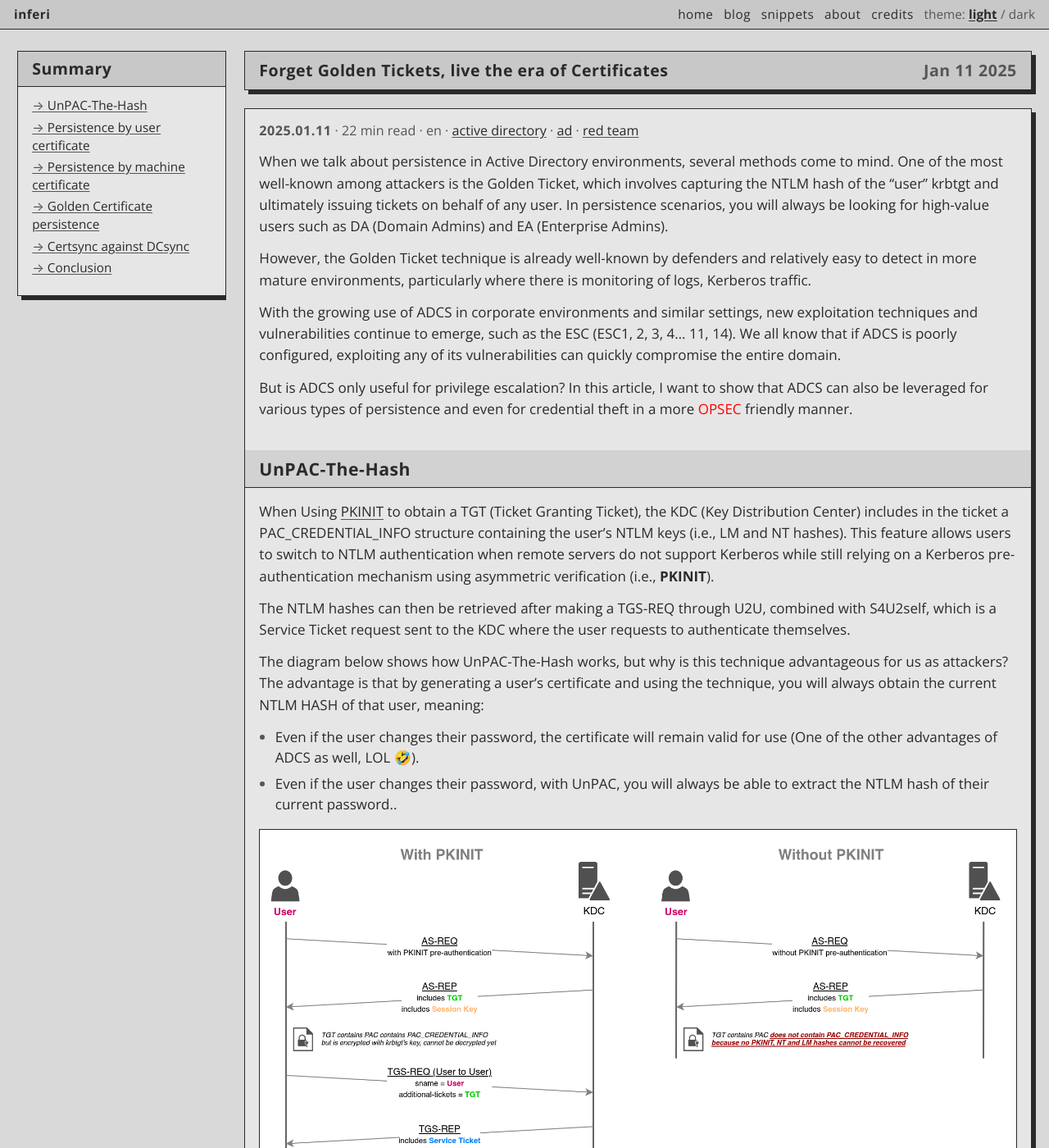
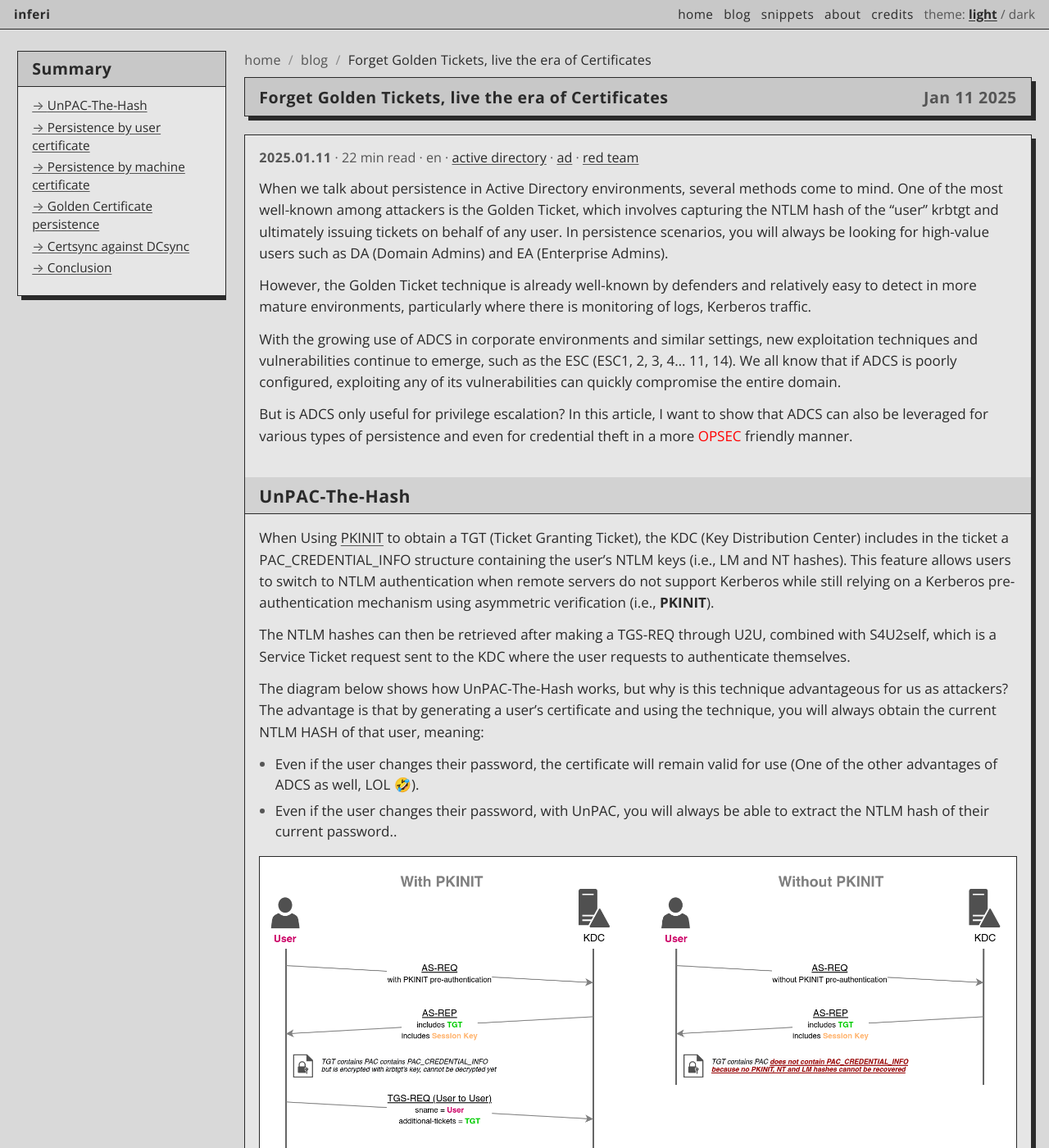
Before and after one commit to infericlub/infericlub.github.io, a Jekyll site: the page built from _posts/2025-01-11-adcs.md, in a window 1280 px wide and 1400 px high. Shown: the whole window at 82% size. Built offline with Jekyll 4.4.1, drawn with Linux system fonts in a browser that asks for light colours.

Commit message:
feat(post): add breadcrumb trail (home / blog / title) above note title
Co-Authored-By: Claude Opus 4.7 (1M context) <noreply@anthropic.com>

```diff
--- a/_layouts/post.html
+++ b/_layouts/post.html
@@ -11,6 +11,14 @@ layout: default
   </aside>
 
   <div class="post-main">
+    <nav class="breadcrumbs" aria-label="breadcrumb">
+      <a href="{{ '/' | relative_url }}">home</a>
+      <span aria-hidden="true">/</span>
+      <a href="{{ '/blog/' | relative_url }}">blog</a>
+      <span aria-hidden="true">/</span>
+      <span aria-current="page">{{ page.title }}</span>
+    </nav>
+
     <div class="notes">
       <div class="note-container">
         <div class="note-title">{{ page.title }}</div>
--- a/_sass/_components.scss
+++ b/_sass/_components.scss
@@ -1,3 +1,28 @@
+/* BREADCRUMBS, post-page trail above the title */
+
+.breadcrumbs {
+  font-size: .95rem;
+  color: var(--underline);
+  margin-bottom: .6rem;
+  letter-spacing: .01em;
+}
+.breadcrumbs a {
+  color: var(--underline);
+  text-decoration: none;
+}
+.breadcrumbs a:hover {
+  color: var(--link);
+  text-decoration: underline;
+  text-decoration-color: var(--underline);
+}
+.breadcrumbs span[aria-hidden] {
+  margin: 0 .3em;
+  opacity: .6;
+}
+.breadcrumbs [aria-current] {
+  color: var(--text);
+}
+
 /* NOTES, used for blog index list and post page headers */
 
 .notes {
```
